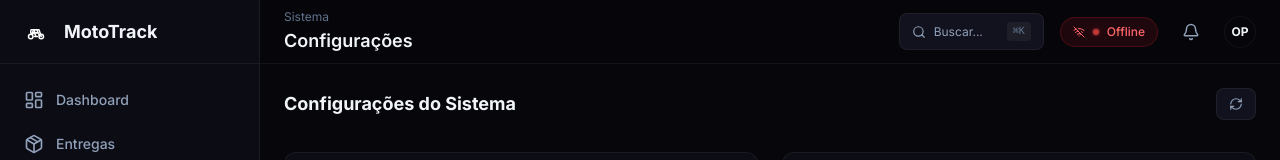
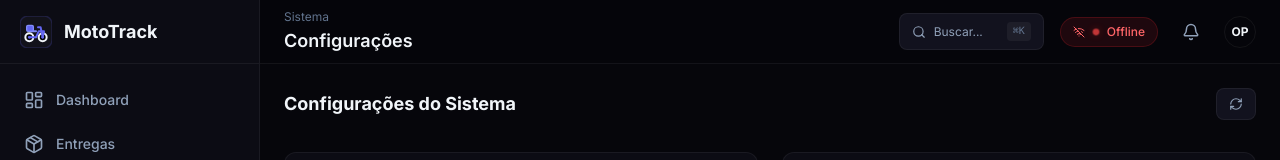
Before and after one commit to Alexsander96-dev/Monitoramento-De-Entregas-API, a React (Vite) app in the folder frontend/: page /configuracoes in a window 1280 px wide. Shown: the top 160 px of the page. Built offline with nearby package versions, Linux system fonts and the light colour scheme; no server answers; sample sign-in values are in the browser's storage.

Commit message:
style(frontend): use favicon logo in sidebar for consistency

```diff
--- a/frontend/src/components/layout/Sidebar.tsx
+++ b/frontend/src/components/layout/Sidebar.tsx
@@ -41,17 +41,8 @@ export function Sidebar({ connectionStatus, messagesReceived }: SidebarProps) {
     >
       {/* Logo */}
       <div className="flex items-center gap-3 px-5 h-16 border-b" style={{ borderColor: 'var(--color-border-subtle)' }}>
-        <div className="w-8 h-8 rounded-lg flex items-center justify-center flex-shrink-0"
-          style={{ background: 'var(--color-accent)' }}>
-          <svg viewBox="0 0 24 24" width="18" height="18" fill="none" stroke="currentColor" strokeWidth="2" strokeLinecap="round" strokeLinejoin="round" className="text-white">
-            <circle cx="5" cy="18" r="3" />
-            <circle cx="19" cy="18" r="3" />
-            <path d="M10 18h4" />
-            <path d="M12 18l-2-5h5l2 5" />
-            <path d="M19 18l-3-9h-3" />
-            <path d="M14 9H9l-2 4h7z" />
-            <rect x="5" y="9" width="5" height="5" rx="1" />
-          </svg>
+        <div className="w-8 h-8 flex items-center justify-center flex-shrink-0">
+          <img src="/favicon.svg" alt="MotoTrack Logo" className="w-full h-full object-contain" />
         </div>
         <AnimatePresence>
           {!collapsed && (
```
